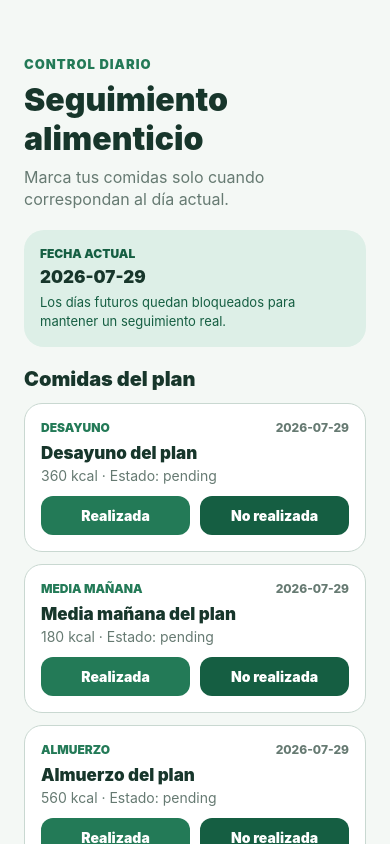
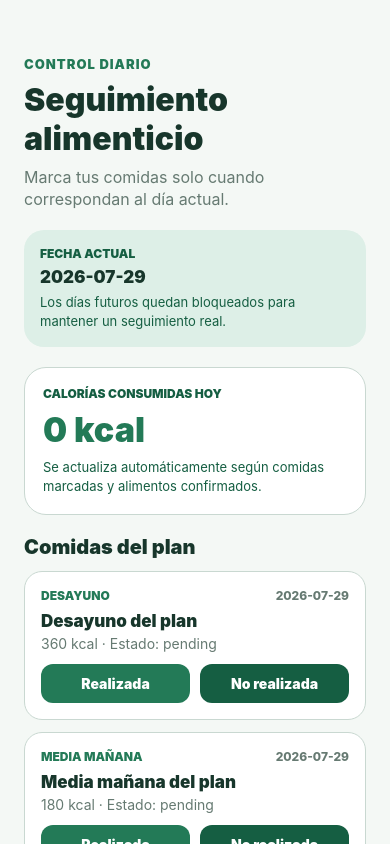
Before and after one commit to ravivanco/ProyectoInterculturalidad-G3, a React Native app in the folder movil/: screen /DailyTracking in a window 390 px wide. Built offline with nearby package versions, Linux system fonts and the light colour scheme; no server answers.

Commit message:
feat(movil): mostrar consumo calorico diario

```diff
--- a/movil/src/screens/tracking/DailyTrackingScreen.tsx
+++ b/movil/src/screens/tracking/DailyTrackingScreen.tsx
@@ -20,6 +20,15 @@ export function DailyTrackingScreen({ navigation }: NativeStackScreenProps<RootS
   }, []);
 
   const visibleMeals = useMemo(() => summary?.plannedMeals ?? [], [summary?.plannedMeals]);
+  const consumedCalories = useMemo(() => {
+    const meals = summary?.plannedMeals
+      .filter((meal) => meal.date === todayIso && meal.status === 'completed')
+      .reduce((total, meal) => total + meal.calories, 0) ?? 0;
+    const additional = summary?.additionalFoods
+      .filter((food) => food.date === todayIso && food.status === 'confirmed')
+      .reduce((total, food) => total + food.calories, 0) ?? 0;
+    return meals + additional;
+  }, [summary?.additionalFoods, summary?.plannedMeals]);
   const progress = useMemo(() => {
     const records = summary?.weightHistory ?? [];
     const last = records.at(-1);
@@ -67,6 +76,12 @@ export function DailyTrackingScreen({ navigation }: NativeStackScreenProps<RootS
         <Text style={styles.infoTitle}>Fecha actual</Text>
         <Text style={styles.infoText}>{todayIso}</Text>
         <Text style={styles.infoHint}>Los días futuros quedan bloqueados para mantener un seguimiento real.</Text>
+      </View>
+
+      <View style={styles.calorieCard}>
+        <Text style={styles.infoTitle}>Calorías consumidas hoy</Text>
+        <Text style={styles.calorieValue}>{consumedCalories} kcal</Text>
+        <Text style={styles.infoHint}>Se actualiza automáticamente según comidas marcadas y alimentos confirmados.</Text>
       </View>
 
       <View style={styles.section}>
@@ -165,6 +180,8 @@ const styles = StyleSheet.create({
   chartBar: { backgroundColor: colors.primary, borderRadius: 999, width: 28 },
   chartItem: { alignItems: 'center', flex: 1, gap: 8, justifyContent: 'flex-end' },
   chartLabel: { color: colors.muted, fontSize: 11, fontWeight: '800' },
+  calorieCard: { backgroundColor: colors.surface, borderColor: colors.border, borderRadius: 22, borderWidth: 1, gap: 8, padding: 18 },
+  calorieValue: { color: colors.primary, fontSize: 34, fontWeight: '900' },
   kicker: { color: colors.primary, fontSize: 13, fontWeight: '900', letterSpacing: 1, textTransform: 'uppercase' },
   mealCard: { backgroundColor: colors.surface, borderColor: colors.border, borderRadius: 18, borderWidth: 1, padding: 16 },
   mealCardDisabled: { opacity: 0.65 },
```
